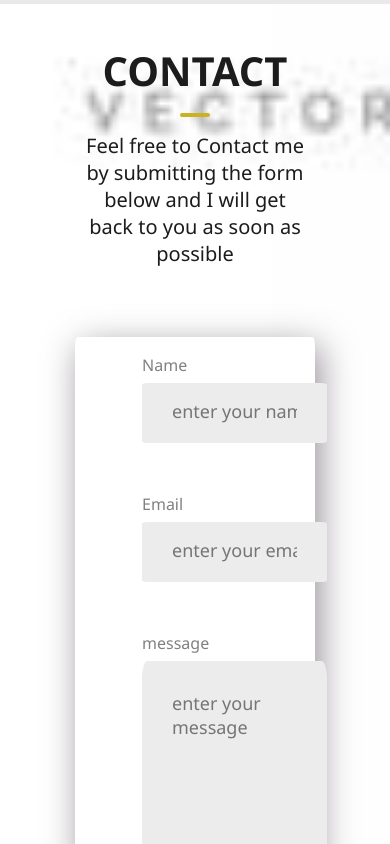
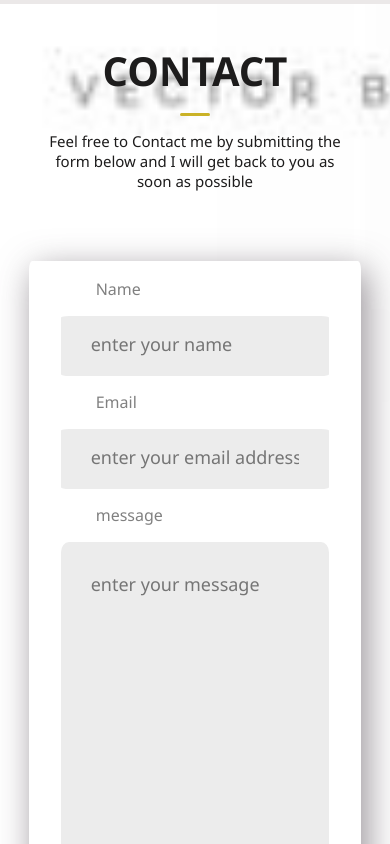
Before and after one commit to AjibadeHassan/Dev-profile, a React (Vite) app in the folder portfolio/: page / in a window 390 px wide. Shown: the part 3700-4544 px from the top of the page. Built offline with nearby package versions, Linux system fonts and the light colour scheme; the HTML template or start-up script is replaced by a standard one.

Commit message:
mobile contacts

```diff
--- a/portfolio/src/App.tsx
+++ b/portfolio/src/App.tsx
@@ -10,6 +10,7 @@ import './SCSS/About.scss'
 import './SCSS/Projects.scss'
 import './SCSS/Mobile-projects.scss'
 import './SCSS/Contact.scss'
+import './SCSS/Mobile-contacts.scss'
 const App = () => {
   return (
     <div>
--- /dev/null
+++ b/portfolio/src/SCSS/Mobile-contacts.scss
@@ -0,0 +1,30 @@
+@media(max-width : 800px) {
+    .Contacts_Container {
+
+        height: 130vh;
+        p {
+            width: 90%;
+            font-size: 15px;
+        }
+
+        form {
+            width: 97%;
+
+
+
+
+            label {
+                margin-bottom: 1px;
+            }
+
+            input {
+                margin: 15px;
+            }
+
+            textarea {
+                margin: 15px;
+                height: 40vh;
+            }
+        }
+    }
+}
```
Also changed, not shown: 4 other files (tests, documents, lock files or other folders).
